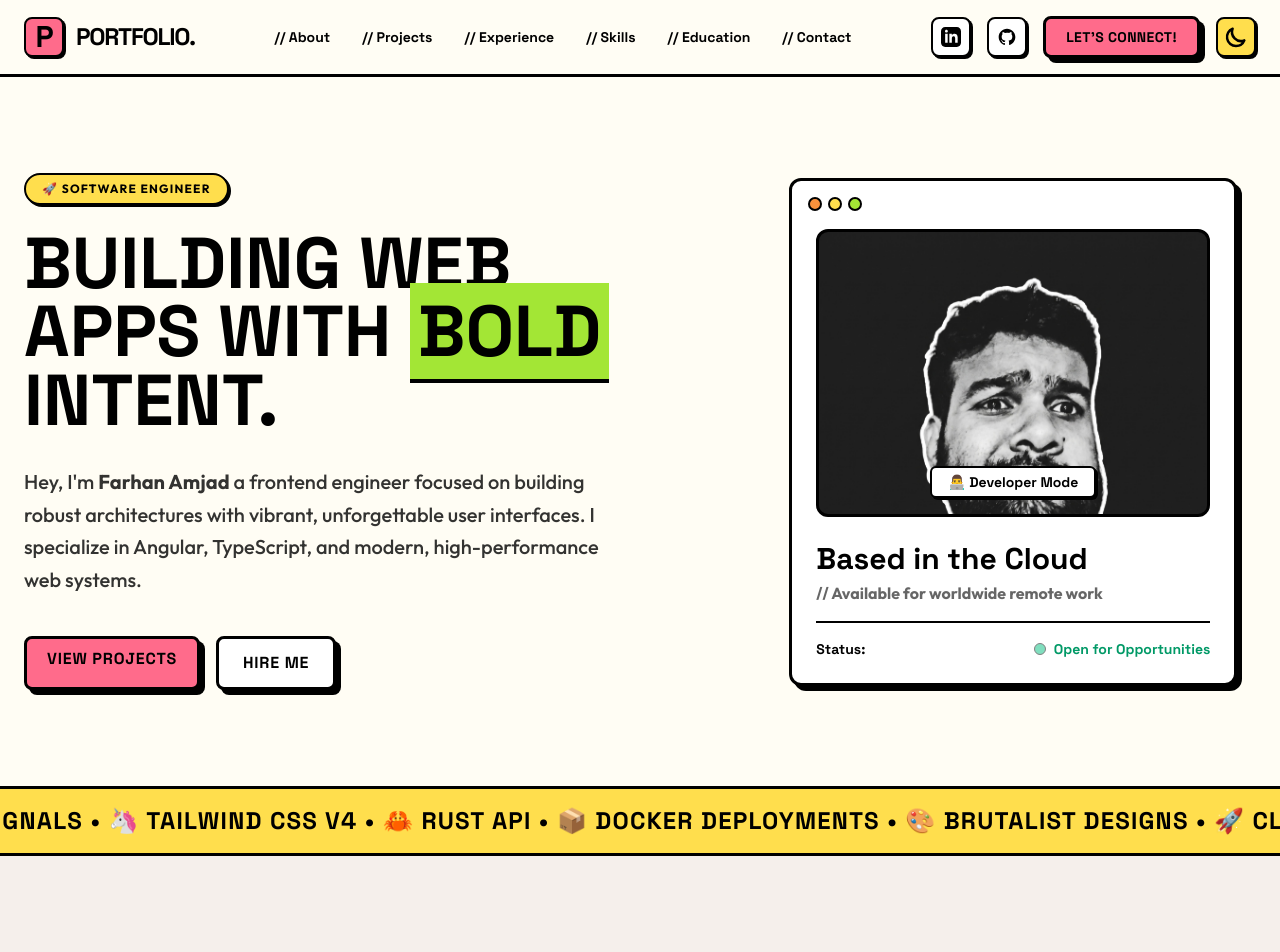
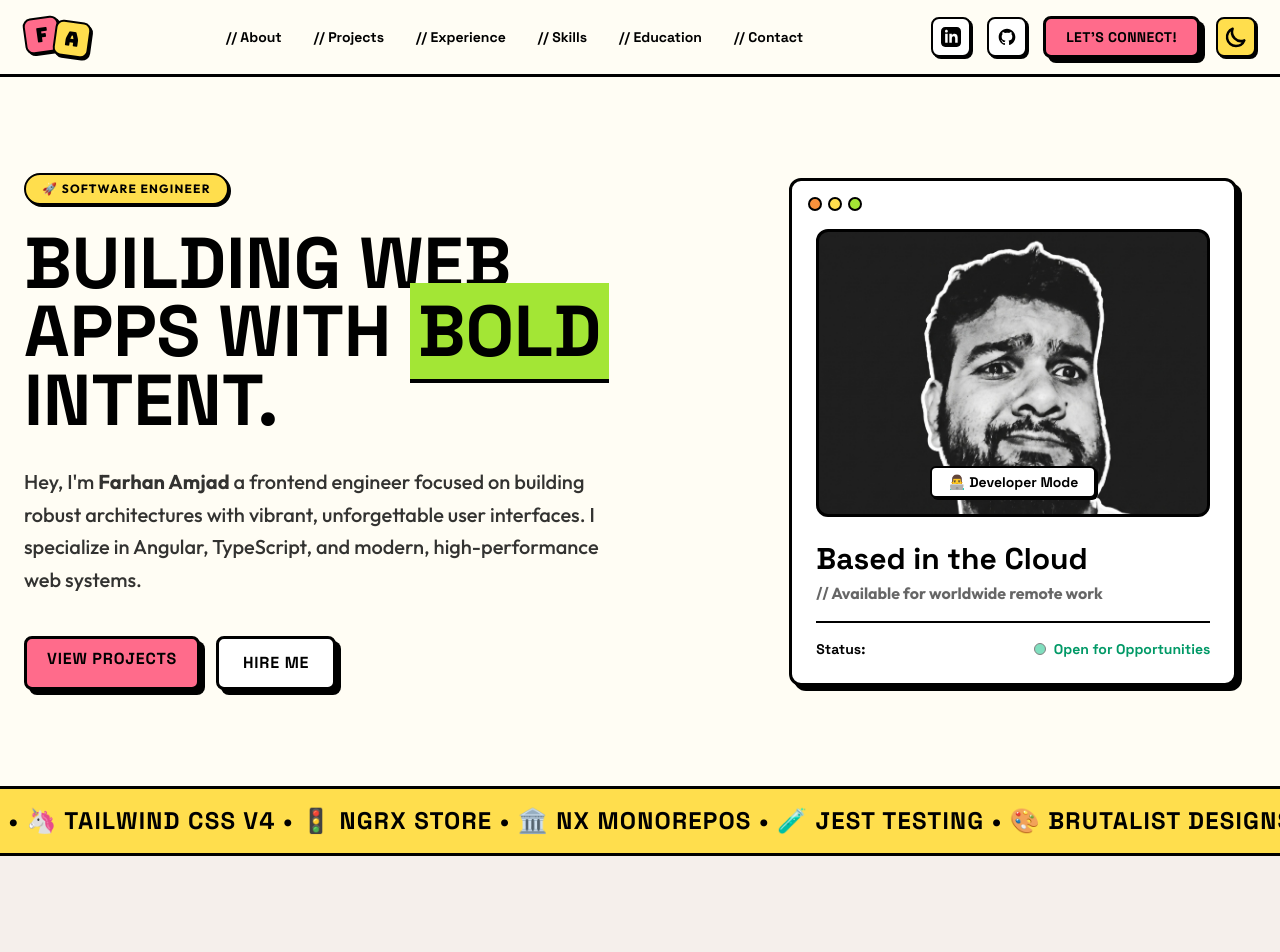
Before and after one commit to farhanmalik1/Farhan-Portfolio, an Angular app: page / in a window 1280 px wide. Shown: the top 952 px of the page. Built offline with nearby package versions, Linux system fonts and the light colour scheme.

Commit message:
Scroll behaviour updated

```diff
--- a/src/app/app.html
+++ b/src/app/app.html
@@ -1,10 +1,20 @@
 <!-- Interactive Sticky Navigation Bar -->
 <header class="sticky top-0 z-50 flex justify-between items-center px-6 py-4 border-b-3 border-black bg-bg-cream">
   <a href="#"
-    class="flex items-center gap-3 font-heading font-bold text-2xl uppercase tracking-tighter hover:scale-105 transition-transform">
-    <span
-      class="bg-main text-main-foreground border-2 border-black rounded-lg w-10 h-10 flex items-center justify-center shadow-brutal-sm font-black text-3xl">P</span>
-    <span>Portfolio.</span>
+    class="group flex items-center transition-all duration-300"
+    aria-label="Farhan Amjad Portfolio">
+    <div class="relative w-[66px] h-10 select-none mr-2">
+      <!-- Letter F badge -->
+      <span
+        class="absolute left-0 top-0 w-9 h-9 bg-main text-black border-2 border-black rounded-lg flex items-center justify-center shadow-brutal-sm font-bungee text-xl -rotate-8 transition-all duration-300 group-hover:rotate-0 group-hover:translate-y-[-2px] group-hover:scale-105 z-10">
+        F
+      </span>
+      <!-- Letter A badge -->
+      <span
+        class="absolute right-0 bottom-0 w-9 h-9 bg-accent-yellow text-black border-2 border-black rounded-lg flex items-center justify-center shadow-brutal-sm font-bungee text-xl rotate-8 transition-all duration-300 group-hover:rotate-0 group-hover:translate-y-[2px] group-hover:scale-105 z-20">
+        A
+      </span>
+    </div>
   </a>
 
   <!-- Desktop Navigation -->
@@ -115,7 +125,7 @@
           <img src="farhan.png" alt="Farhan Amjad" class="w-full h-full object-cover object-top">
 
           <div
-            class="absolute bottom-4 bg-white border-2 border-black px-4 py-1 rounded-md font-heading font-bold text-sm shadow-brutal-sm text-black">
+            class="absolute bottom-4 bg-white border-2 border-black px-4 py-1 rounded-md font-heading font-bold text-sm shadow-brutal-sm text-black dark:text-white">
             👨‍💻 Developer Mode
           </div>
         </div>
@@ -143,12 +153,10 @@
     <div
       class="animate-marquee font-heading font-black text-2xl uppercase tracking-wider text-black select-none whitespace-nowrap">
       <span>
-        ⚡ ANGULAR 21 • 🧪 TS SIGNALS • 🦄 TAILWIND CSS V4 • 🦀 RUST API • 📦 DOCKER DEPLOYMENTS • 🎨 BRUTALIST DESIGNS •
-        🚀 CLOUD ARCHITECTURE •&nbsp;
+        ⚡ ANGULAR 21 • 🧪 TS SIGNALS • 🦄 TAILWIND CSS V4 • 🚦 NGRX STORE • 🏛️ NX MONOREPOS • 🧪 JEST TESTING • 🎨 BRUTALIST DESIGNS • ✨ MICRO-INTERACTIONS • 🔥 RXJS OBSERVABLES •&nbsp;
       </span>
       <span>
-        ⚡ ANGULAR 21 • 🧪 TS SIGNALS • 🦄 TAILWIND CSS V4 • 🦀 RUST API • 📦 DOCKER DEPLOYMENTS • 🎨 BRUTALIST DESIGNS •
-        🚀 CLOUD ARCHITECTURE •&nbsp;
+        ⚡ ANGULAR 21 • 🧪 TS SIGNALS • 🦄 TAILWIND CSS V4 • 🚦 NGRX STORE • 🏛️ NX MONOREPOS • 🧪 JEST TESTING • 🎨 BRUTALIST DESIGNS • ✨ MICRO-INTERACTIONS • 🔥 RXJS OBSERVABLES •&nbsp;
       </span>
     </div>
   </section>
--- a/src/index.html
+++ b/src/index.html
@@ -8,7 +8,7 @@
   <link rel="icon" type="image/x-icon" href="favicon.ico">
   <link rel="preconnect" href="https://fonts.googleapis.com">
   <link rel="preconnect" href="https://fonts.gstatic.com" crossorigin>
-  <link href="https://fonts.googleapis.com/css2?family=Outfit:wght@400;500;700&family=Space+Grotesk:wght@500;700&display=swap" rel="stylesheet">
+  <link href="https://fonts.googleapis.com/css2?family=Outfit:wght@400;500;700&family=Space+Grotesk:wght@500;700&family=Righteous&family=Bungee&family=Syne:wght@800&display=swap" rel="stylesheet">
 </head>
 <body>
   <app-root></app-root>
--- a/src/styles.css
+++ b/src/styles.css
@@ -31,9 +31,16 @@
   /* Font styling */
   --font-sans: "Outfit", sans-serif;
   --font-heading: "Space Grotesk", sans-serif;
+  --font-righteous: "Righteous", sans-serif;
+  --font-bungee: "Bungee", sans-serif;
+  --font-syne: "Syne", sans-serif;
 }
 
 /* Global setup */
+html {
+  scroll-behavior: smooth;
+}
+
 body {
   background-color: var(--color-bg-cream);
   color: #000000;
```
Also changed, not shown: public/farhan.jpg (deleted), public/farhan.png.
